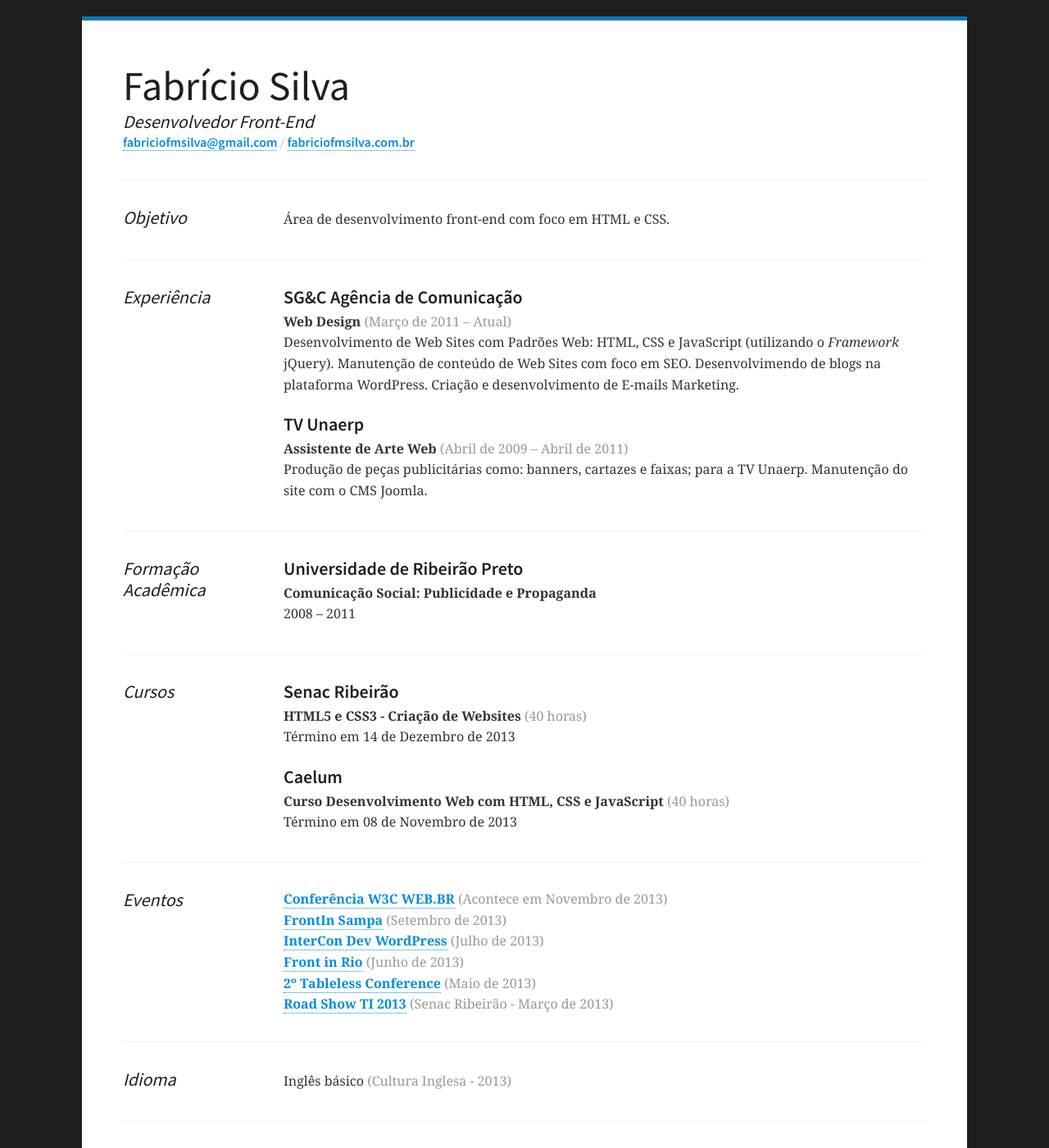
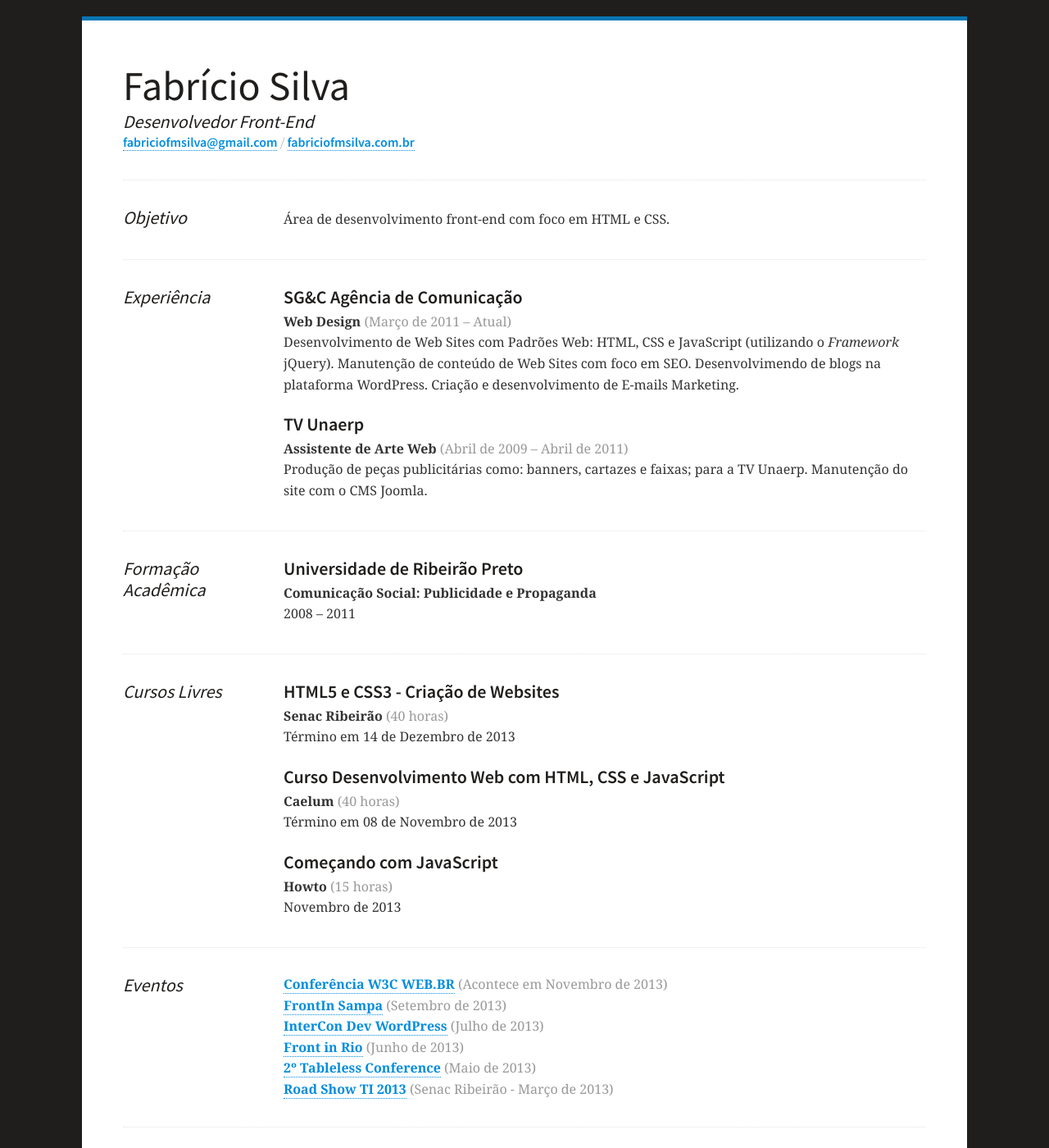
Before and after one commit to fabriciofmsilva/fabriciofmsilva.github.io, a Jekyll site: the page resume/index.html, which Jekyll copies as it is, in a window 1280 px wide and 1400 px high. Shown: the whole window at 82% size. Built offline with Jekyll 4.4.1, drawn with Linux system fonts in a browser that asks for light colours; some of the changed text lies outside the part shown.

Commit message:
Update Resumo

```diff
--- a/resume/index.html
+++ b/resume/index.html
@@ -126,11 +126,11 @@
 </style>
 </head>
 <body>
-<article class="wrapper">
+<article class="wrapper" itemscope itemtype="http://schema.org/Person">
 	<header class="header">
-		<h1>Fabrício Silva</h1>
-		<h2>Desenvolvedor Front-End</h2>
-		<a href="mailto:fabriciofmsilva@gmail.com">fabriciofmsilva@gmail.com</a> <i>/</i> <a href="http://www.fabriciofmsilva.com.br/">fabriciofmsilva.com.br</a></p>
+		<h1 itemprop="name">Fabrício Silva</h1>
+		<h2 itemprop="jobTitle">Desenvolvedor Front-End</h2>
+		<a href="mailto:fabriciofmsilva@gmail.com" itemprop="email">fabriciofmsilva@gmail.com</a> <i>/</i> <a href="http://www.fabriciofmsilva.com.br/" itemprop="url">fabriciofmsilva.com.br</a></p>
 	</header>
 
 	<hr>
@@ -147,8 +147,8 @@
 	<section class="experience">
 		<h2>Experiência</h2>
 		<div class="content">
-			<h3>SG&amp;C Agência de Comunicação</h3>
-			<p><strong>Web Design</strong> <i>(Março de 2011 – Atual)</i><br>
+			<h3 itemprop="worksFor">SG&amp;C Agência de Comunicação</h3>
+			<p><strong>Web Design</strong> <i>(<time datetime="2011-03-01">Março de 2011</time> – Atual)</i><br>
 			Desenvolvimento de Web Sites com Padrões Web: HTML, CSS e JavaScript (utilizando o <em>Framework</em> jQuery). Manutenção de conteúdo de Web Sites com foco em SEO. Desenvolvimendo de blogs na plataforma WordPress. Criação e desenvolvimento de E-mails Marketing.</p>
 
 			<h3>TV Unaerp</h3>
@@ -173,17 +173,20 @@
 	<hr>
 
 	<section class="courses">
-		<h2>Cursos</h2>
+		<h2>Cursos Livres</h2>
 
 		<div class="content">
-			<h3>Senac Ribeirão</h3>
-
-			<p><strong>HTML5 e CSS3 - Criação de Websites</strong> <i>(40 horas)</i><br>
+			<h3>HTML5 e CSS3 - Criação de Websites</h3>
+			<p><strong>Senac Ribeirão</strong> <i>(40 horas)</i><br>
 			Término em 14 de Dezembro de 2013</p>
 
-			<h3>Caelum</h3>
-			<p><strong>Curso Desenvolvimento Web com HTML, CSS e JavaScript</strong> <i>(40 horas)</i><br>
+			<h3>Curso Desenvolvimento Web com HTML, CSS e JavaScript</h3>
+			<p><strong>Caelum</strong> <i>(40 horas)</i><br>
 			Término em 08 de Novembro de 2013</p>
+
+			<h3>Começando com JavaScript</h3>
+			<p><strong>Howto</strong> <i>(15 horas)</i><br>
+			Novembro de 2013</p>
 		</div>
 	</section>
 
@@ -232,7 +235,7 @@
 	<hr>
 
 	<footer class="footer">
-		<p>27 anos <i>/</i> Solteiro <i>/</i> Ribeirão Preto - São Paulo<br>
+		<p itemprop="address" itemscope itemtype="http://schema.org/PostalAddress">27 anos <i>/</i> Solteiro <i>/</i> <span itemprop="addressLocality">Ribeirão Preto</span> - <span itemprop="addressRegion">São Paulo</span><br>
 		<a href="mailto:fabriciofmsilva@gmail.com">fabriciofmsilva@gmail.com</a> <i>/</i> <a href="http://www.fabriciofmsilva.com.br/">fabriciofmsilva.com.br</a><br>
 	</footer>
 </article>
```
